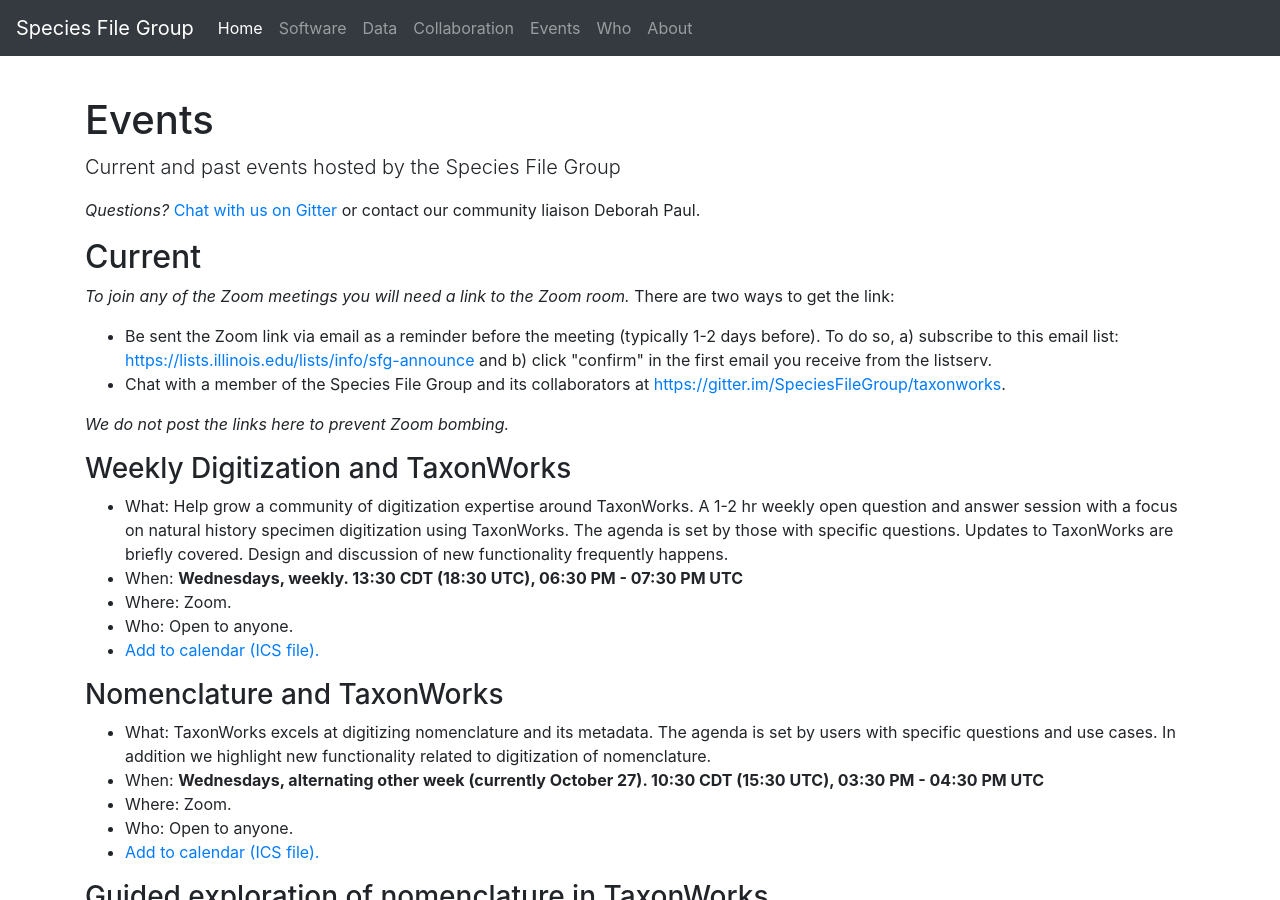
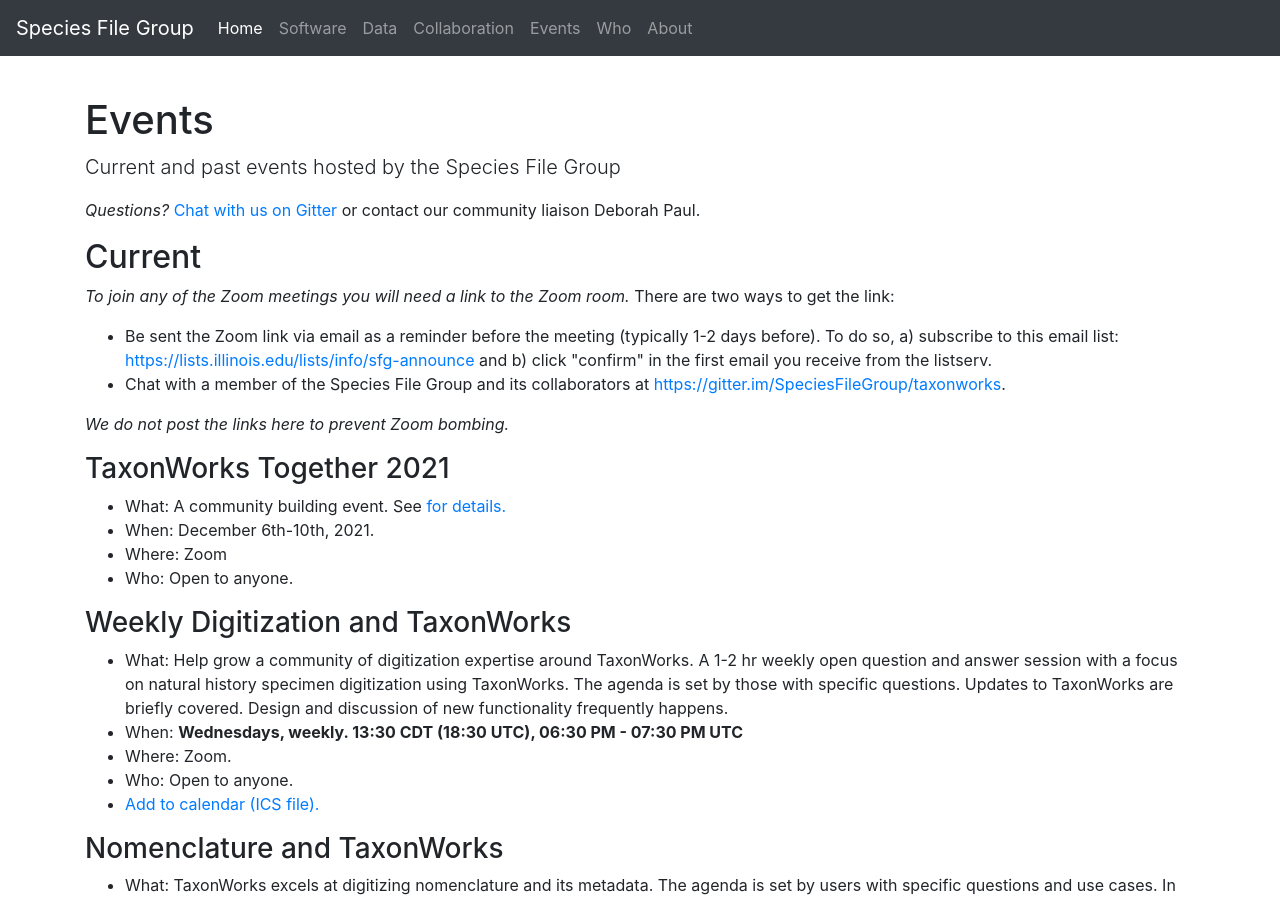
Before and after one commit to pnhogan/speciesfilegroup.github.io, a Jekyll site: the page built from events.html, in a window 1280 px wide and 900 px high. Built offline with Jekyll 4.4.1, drawn with Linux system fonts in a browser that asks for light colours.

Commit message:
Add TaxonWorks Together 2021 event.

```diff
--- a/events.html
+++ b/events.html
@@ -19,6 +19,14 @@
 </ul>
 <em> We do not post the links here to prevent Zoom bombing.</em>
 </p>
+
+<h3> TaxonWorks Together 2021 </h3>
+<ul>
+  <li>What: A community building event. See <a href="https://github.com/SpeciesFileGroup/taxonworks_together_2021"> for details.</a> </li>
+  <li>When: December 6th-10th, 2021.</li>
+  <li>Where: Zoom</li>
+  <li>Who: Open to anyone.</li>
+</ul>
 
 <h3> Weekly Digitization and TaxonWorks</h3>
 <ul>
```
